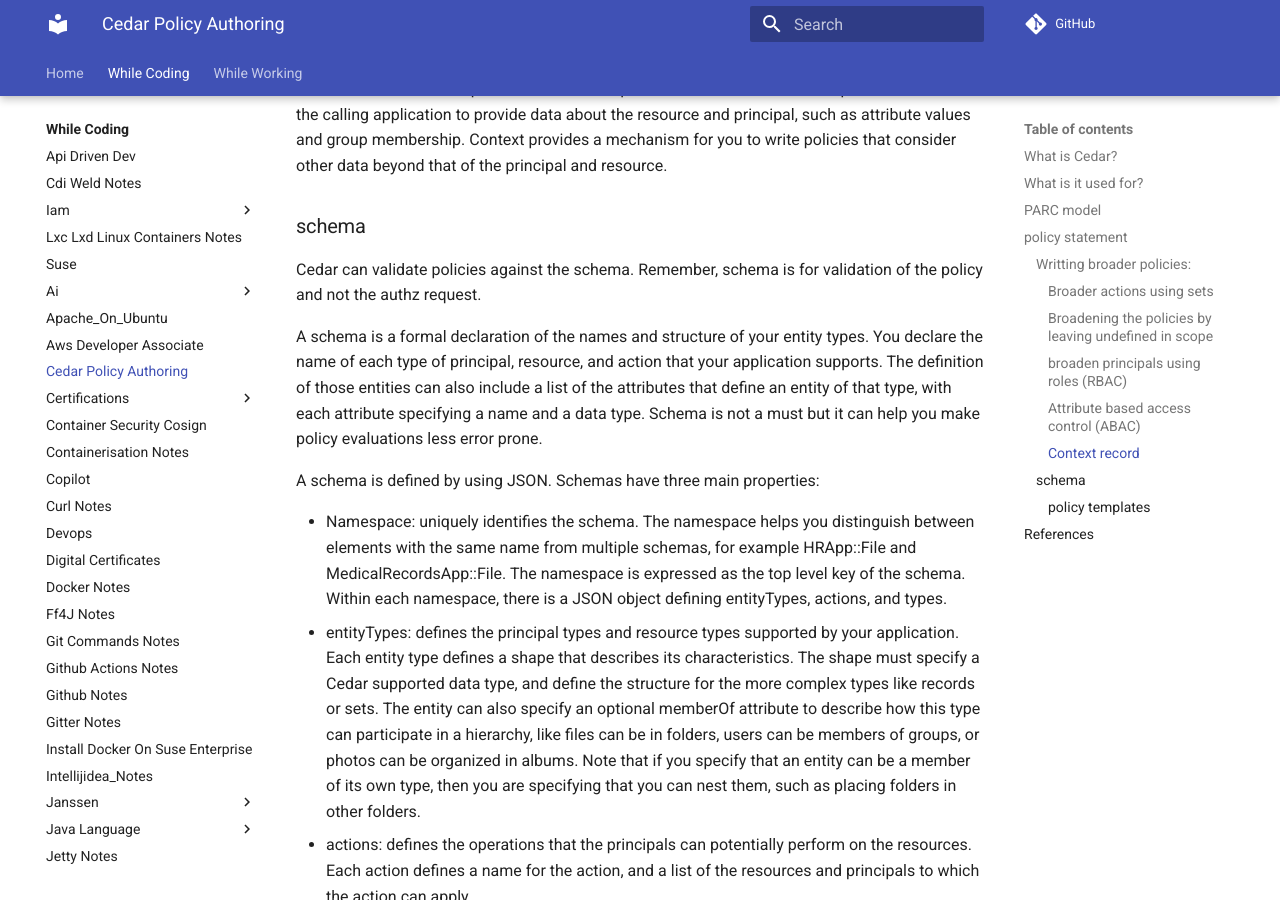
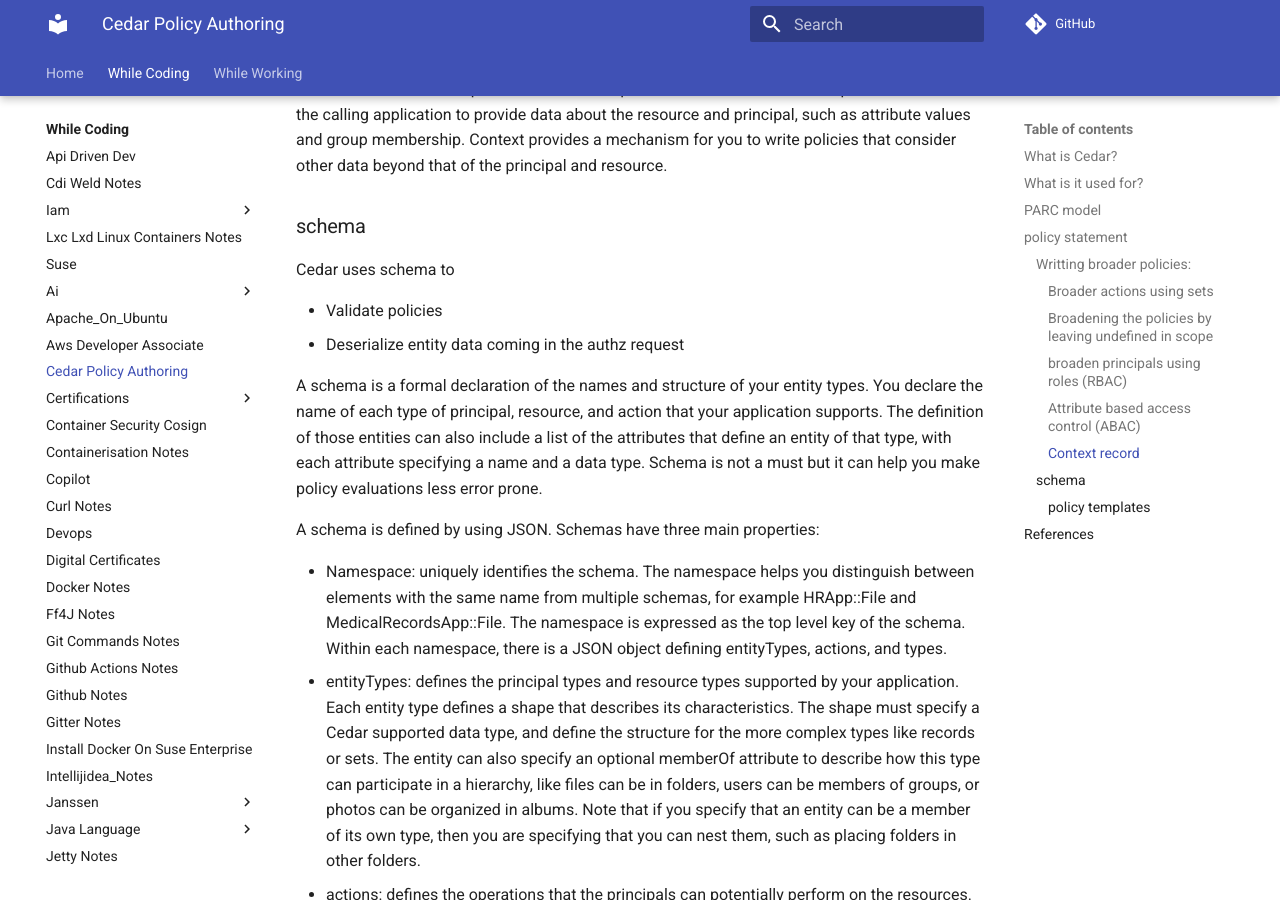
Before and after one commit to ossdhaval/mysite, an MkDocs documentation site: the page built from source/while-coding/cedar-policy-authoring.md, in a window 1280 px wide and 900 px high, scrolled down 5363 px. Built offline with MkDocs 1.6.1 and Material for MkDocs 9.7.7, drawn with Linux system fonts in a browser that asks for light colours; comment, search, counter and statistics services are not loaded.

Commit message:
Update cedar-policy-authoring.md

```diff
--- a/source/while-coding/cedar-policy-authoring.md
+++ b/source/while-coding/cedar-policy-authoring.md
@@ -223,7 +223,10 @@
 
 ### schema
 
-Cedar can validate policies against the schema. Remember, schema is for validation of the policy and not the authz request.
+Cedar uses schema to
+
+- Validate policies
+- Deserialize entity data coming in the authz request
 
 A schema is a formal declaration of the names and structure of your entity types. You declare the name of each type of principal, resource, and action that your application supports. The definition of those entities can also include a list of the attributes that define an entity of that type, with each attribute specifying a name and a data type. Schema is not a must but it can help you make policy evaluations less error prone.
 
```
